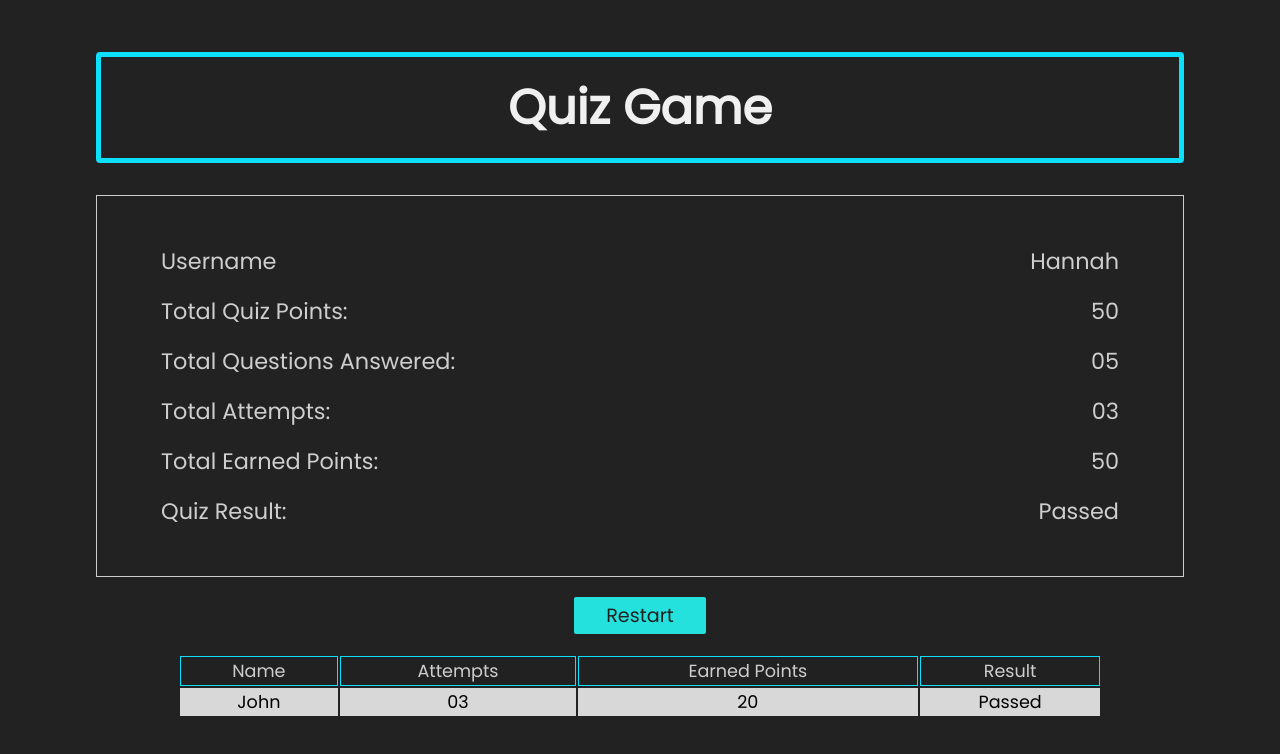
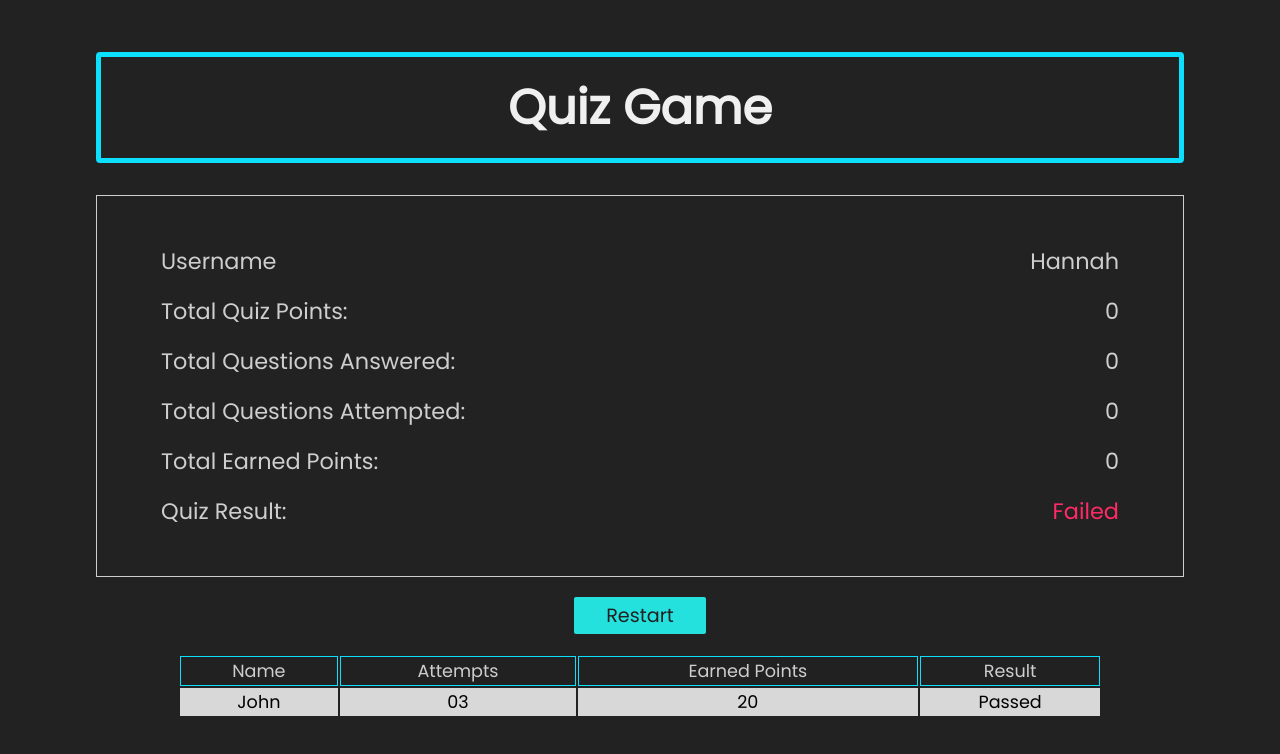
Before and after one commit to JineshiW/Wordverse-SDGP, a React (Create React App) app: page /result in a window 1280 px wide. Shown: the top 754 px of the page. Built offline with nearby package versions, Linux system fonts and the light colour scheme.

Commit message:
updates the functionalities in updating the result page after the end of a quiz.

```diff
--- a/src/components/Questions.js
+++ b/src/components/Questions.js
@@ -13,6 +13,8 @@
     const result= useSelector(state=> state.result.result)
     const [{ isLoading, apiData, serverError}] = useFetchQuestion()
 
+    // useSelector(state=> console.log(state))
+
     const questions = useSelector(state => state.questions.queue[state.questions.trace])
 
     const dispatch= useDispatch()
@@ -26,6 +28,7 @@
     function onSelect(i){
         onChecked(i)
         setChecked(i)
+        dispatch(updateResult({trace, checked}))
     }
 
 
--- a/src/components/Quiz.js
+++ b/src/components/Quiz.js
@@ -15,11 +15,6 @@
   const {queue, trace} = useSelector(state => state.questions);
   const dispatch =useDispatch()
 
-  useEffect(() =>{
-    // get the initial value of the queue
-    console.log(result)
-  })
-
   // next button event handler
   function onNext(){
     console.log('On next click')
@@ -35,11 +30,12 @@
       }
     }
 
+    // reset the value of the checked variable
+    setChecked(undefined)
   }
 
   // prev button event handler
   function onPrev(){
-    console.log('On prev click')
     if(trace>0){
       // decrease the trace value by one using MoveNextQuestion
       dispatch(MovePrevQuestion())
--- a/src/components/Result.js
+++ b/src/components/Result.js
@@ -1,8 +1,9 @@
-import React from 'react'
+import React, { useEffect } from 'react'
 import '../styles/Result.css'
 import {Link} from 'react-router-dom';
 import ResultTable from './ResultTable';
-import { useDispatch } from 'react-redux';
+import { useDispatch, useSelector } from 'react-redux';
+import { attempts_Number, earnPoints_Number, flagResult } from '../helper/helper';
 
 // import actions
 import { resetAllAction } from '../redux/questionReducer';
@@ -11,6 +12,16 @@
 export default function Result() {
 
   const dispatch= useDispatch()
+  const {questions: {queue, answers}, result :{result, userId}} = useSelector(state=> state)
+
+  useEffect(() =>{
+    console.log(flag)
+  })
+
+  const totalPoints = queue.length * 10;
+  const attempts = attempts_Number(result)
+  const earnPoints = earnPoints_Number(result, answers, 10)
+  const flag = flagResult (totalPoints, earnPoints)
 
   function onRestart(){
     dispatch(resetAllAction())
@@ -28,23 +39,23 @@
         </div>
         <div className='flex'>
           <span>Total Quiz Points: </span>
-          <span className='bold'>50</span>
+          <span className='bold'>{totalPoints || 0}</span>
         </div>
         <div className='flex'>
           <span>Total Questions Answered: </span>
-          <span className='bold'>05</span>
+          <span className='bold'>{queue.length || 0}</span>
         </div>
         <div className='flex'>
-          <span>Total Attempts: </span>
-          <span className='bold'>03</span>
+          <span>Total Questions Attempted: </span>
+          <span className='bold'>{attempts || 0}</span>
         </div>
         <div className='flex'>
           <span>Total Earned Points: </span>
-          <span className='bold'>50</span>
+          <span className='bold'>{earnPoints || 0}</span>
         </div>
         <div className='flex'>
           <span>Quiz Result: </span>
-          <span className='bold'>Passed</span>
+          <span style={{color : `${flag ? "#2aff95" : "#ff2a66"}`}} className='bold'>{flag? "Passed": "Failed"}</span>
         </div>
       </div>
 
--- a/src/database/data.js
+++ b/src/database/data.js
@@ -46,3 +46,5 @@
         ]
     }
 ]
+
+export const answers =[1,1,2,1,0];
--- /dev/null
+++ b/src/helper/helper.js
@@ -0,0 +1,15 @@
+
+
+export function attempts_Number(result){
+    return result.filter(r=>r !==undefined).length;
+}
+
+export function earnPoints_Number(result, answers, point){
+    // iterate over the results
+    return result.map((element, i) => answers[i]=== element).filter(i => i).map(i=>point).reduce((prev, curr) => prev + curr,0);
+}
+
+export function flagResult(totalPoints, earnPoints){
+    // if marks are less than 50% the failed or passed
+    return (totalPoints* 50/100)<earnPoints
+}
--- a/src/hooks/fetchQuestion.js
+++ b/src/hooks/fetchQuestion.js
@@ -1,5 +1,5 @@
 import { useEffect, useState } from "react"
-import data from "../database/data"
+import data, {answers} from "../database/data"
 import { useDispatch } from "react-redux"
 
 // import redux actions
@@ -13,23 +13,27 @@
 
     // Creating useEffect hook function
     useEffect(() => {
-        const fetchData = async () => {
-            setGetData(prev => ({ ...prev, isLoading: true }));
+        setGetData(prev => ({...prev, isLoading : true}));
+
+        /** async function fetch backend data */
+        (async () => {
             try {
                 let question = await data;
-                if (question.length > 0) {
-                    setGetData(prev => ({ ...prev, apiData: question, isLoading: false }));
-                    dispatch(Action.startExamAction(question));
-                } else {
-                    throw new Error("No Question Available");
+
+                if(question.length > 0){
+                    setGetData(prev => ({...prev, isLoading : false}));
+                    setGetData(prev => ({...prev, apiData : {question, answers}}));
+
+                    /** dispatch an action */
+                    dispatch(Action.startExamAction({question, answers}))
+                } else{
+                    throw new Error("No Question Avalibale");
                 }
             } catch (error) {
-                setGetData(prev => ({ ...prev, isLoading: false, serverError: error }));
+                setGetData(prev => ({...prev, isLoading : false}));
+                setGetData(prev => ({...prev, serverError : error}));
             }
-        };
-
-        fetchData();
-
+        })();
     }, [dispatch]);
 
 
--- a/src/redux/questionReducer.js
+++ b/src/redux/questionReducer.js
@@ -13,10 +13,12 @@
     },
     reducers:{
         startExamAction :(state, action)=>{
+            let {question, answers}= action.payload
             return{
                 // return initial state (...)
                 ...state,
-                queue: action.payload
+                queue: question,
+                answers
             }
         },
         moveNextAction: (state)=>{
```
